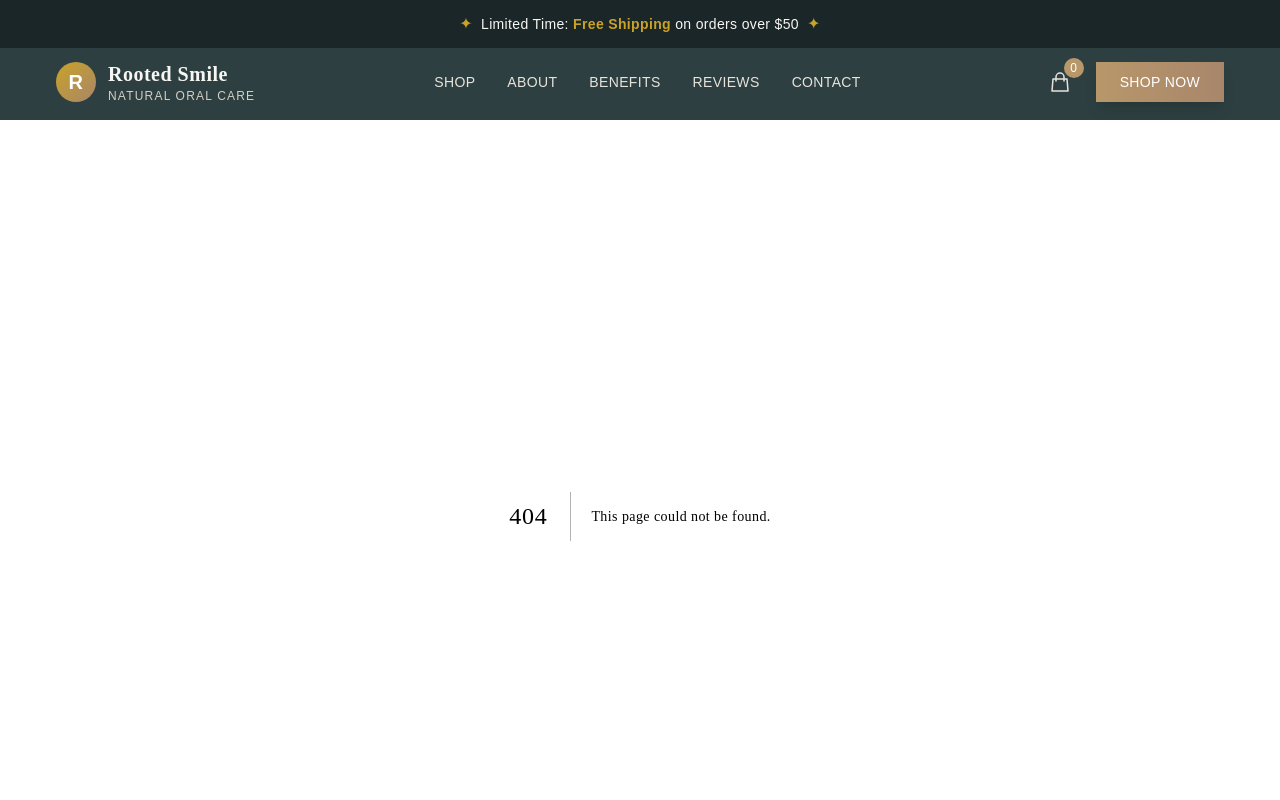
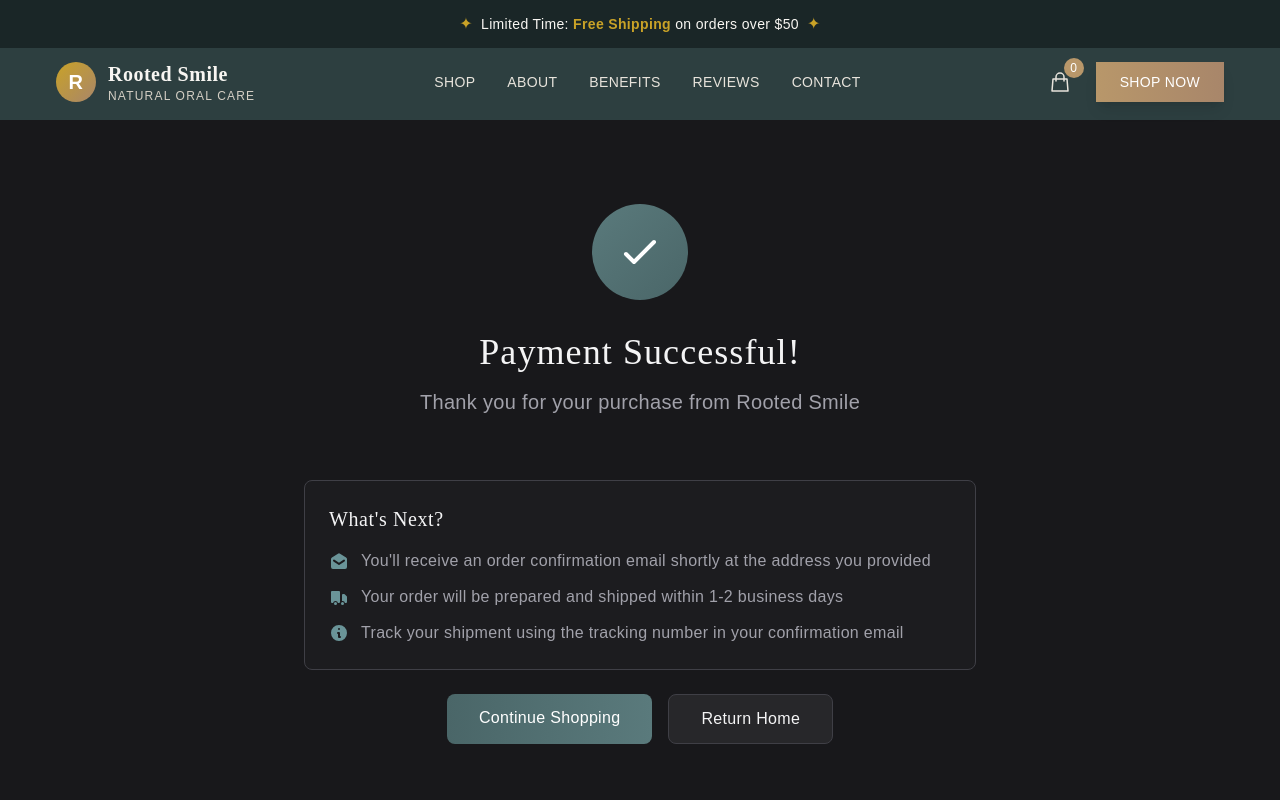
Before and after one commit to rootedsmile-stack/Rooted, a Next.js app: page /success in a window 1280 px wide. Before the commit this address had no page. Shown: the top 800 px of the page. Built offline with nearby package versions, Linux system fonts and the light colour scheme.

Commit message:
Create page.tsx

```diff
--- /dev/null
+++ b/app/success/page.tsx
@@ -0,0 +1,145 @@
+'use client';
+
+import { useEffect, useState } from 'react';
+import { useSearchParams } from 'next/navigation';
+import Link from 'next/link';
+
+export default function SuccessPage() {
+  const searchParams = useSearchParams();
+  const [orderId, setOrderId] = useState<string | null>(null);
+
+  useEffect(() => {
+    // Get order ID from URL params
+    const sessionId = searchParams.get('session_id'); // Stripe
+    const orderIdParam = searchParams.get('order_id'); // PayPal
+
+    if (orderIdParam) {
+      setOrderId(orderIdParam);
+    } else if (sessionId) {
+      // For Stripe, we'll use the session ID as reference
+      setOrderId(sessionId);
+    }
+
+    // Clear cart from localStorage
+    localStorage.removeItem('cart');
+  }, [searchParams]);
+
+  return (
+    <div className="min-h-screen bg-zinc-900 text-zinc-100 flex items-center justify-center p-8">
+      <div className="max-w-2xl w-full text-center space-y-8">
+        {/* Success Icon */}
+        <div className="flex justify-center">
+          <div className="w-24 h-24 bg-gradient-to-br from-teal-500 to-teal-600 rounded-full flex items-center justify-center">
+            <svg
+              className="w-12 h-12 text-white"
+              fill="none"
+              stroke="currentColor"
+              viewBox="0 0 24 24"
+            >
+              <path
+                strokeLinecap="round"
+                strokeLinejoin="round"
+                strokeWidth={2}
+                d="M5 13l4 4L19 7"
+              />
+            </svg>
+          </div>
+        </div>
+
+        {/* Success Message */}
+        <div className="space-y-4">
+          <h1 className="text-4xl font-light">Payment Successful!</h1>
+          <p className="text-xl text-zinc-400">
+            Thank you for your purchase from Rooted Smile
+          </p>
+        </div>
+
+        {/* Order Details */}
+        {orderId && (
+          <div className="bg-zinc-800/50 border border-zinc-700 rounded-lg p-6 space-y-3">
+            <p className="text-sm text-zinc-400">Order Reference</p>
+            <p className="font-mono text-teal-400 break-all">{orderId}</p>
+          </div>
+        )}
+
+        {/* Next Steps */}
+        <div className="space-y-6 pt-8">
+          <div className="bg-zinc-800/30 border border-zinc-700 rounded-lg p-6 text-left space-y-4">
+            <h2 className="text-xl font-light">What's Next?</h2>
+            <ul className="space-y-3 text-zinc-400">
+              <li className="flex items-start gap-3">
+                <svg
+                  className="w-5 h-5 text-teal-400 mt-0.5 flex-shrink-0"
+                  fill="currentColor"
+                  viewBox="0 0 20 20"
+                >
+                  <path
+                    fillRule="evenodd"
+                    d="M2.94 6.412A2 2 0 002 8.108V16a2 2 0 002 2h12a2 2 0 002-2V8.108a2 2 0 00-.94-1.696l-6-3.75a2 2 0 00-2.12 0l-6 3.75zm2.615 2.423a1 1 0 10-1.11 1.664l5 3.333a1 1 0 001.11 0l5-3.333a1 1 0 00-1.11-1.664L10 11.798 5.555 8.835z"
+                    clipRule="evenodd"
+                  />
+                </svg>
+                <span>
+                  You'll receive an order confirmation email shortly at the address you provided
+                </span>
+              </li>
+              <li className="flex items-start gap-3">
+                <svg
+                  className="w-5 h-5 text-teal-400 mt-0.5 flex-shrink-0"
+                  fill="currentColor"
+                  viewBox="0 0 20 20"
+                >
+                  <path d="M8 16.5a1.5 1.5 0 11-3 0 1.5 1.5 0 013 0zM15 16.5a1.5 1.5 0 11-3 0 1.5 1.5 0 013 0z" />
+                  <path d="M3 4a1 1 0 00-1 1v10a1 1 0 001 1h1.05a2.5 2.5 0 014.9 0H10a1 1 0 001-1V5a1 1 0 00-1-1H3zM14 7a1 1 0 00-1 1v6.05A2.5 2.5 0 0115.95 16H17a1 1 0 001-1v-5a1 1 0 00-.293-.707l-2-2A1 1 0 0015 7h-1z" />
+                </svg>
+                <span>
+                  Your order will be prepared and shipped within 1-2 business days
+                </span>
+              </li>
+              <li className="flex items-start gap-3">
+                <svg
+                  className="w-5 h-5 text-teal-400 mt-0.5 flex-shrink-0"
+                  fill="currentColor"
+                  viewBox="0 0 20 20"
+                >
+                  <path
+                    fillRule="evenodd"
+                    d="M18 10a8 8 0 11-16 0 8 8 0 0116 0zm-7-4a1 1 0 11-2 0 1 1 0 012 0zM9 9a1 1 0 000 2v3a1 1 0 001 1h1a1 1 0 100-2v-3a1 1 0 00-1-1H9z"
+                    clipRule="evenodd"
+                  />
+                </svg>
+                <span>
+                  Track your shipment using the tracking number in your confirmation email
+                </span>
+              </li>
+            </ul>
+          </div>
+
+          {/* Action Buttons */}
+          <div className="flex flex-col sm:flex-row gap-4 justify-center">
+            <Link
+              href="/shop"
+              className="px-8 py-3 bg-gradient-to-r from-teal-600 to-teal-500 hover:from-teal-500 hover:to-teal-400 text-white rounded-lg font-medium transition-all duration-300"
+            >
+              Continue Shopping
+            </Link>
+            <Link
+              href="/"
+              className="px-8 py-3 bg-zinc-800 hover:bg-zinc-700 text-zinc-100 border border-zinc-700 rounded-lg font-medium transition-all duration-300"
+            >
+              Return Home
+            </Link>
+          </div>
+        </div>
+
+        {/* Support */}
+        <div className="pt-8 text-sm text-zinc-500">
+          Questions about your order?{' '}
+          <Link href="/contact" className="text-teal-400 hover:text-teal-300">
+            Contact our support team
+          </Link>
+        </div>
+      </div>
+    </div>
+  );
+}
```
